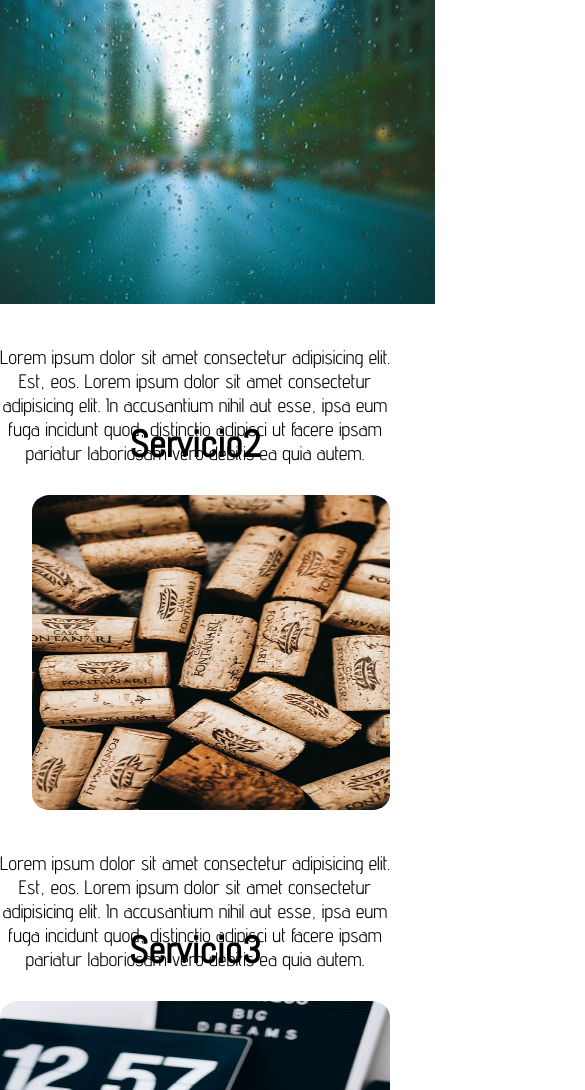
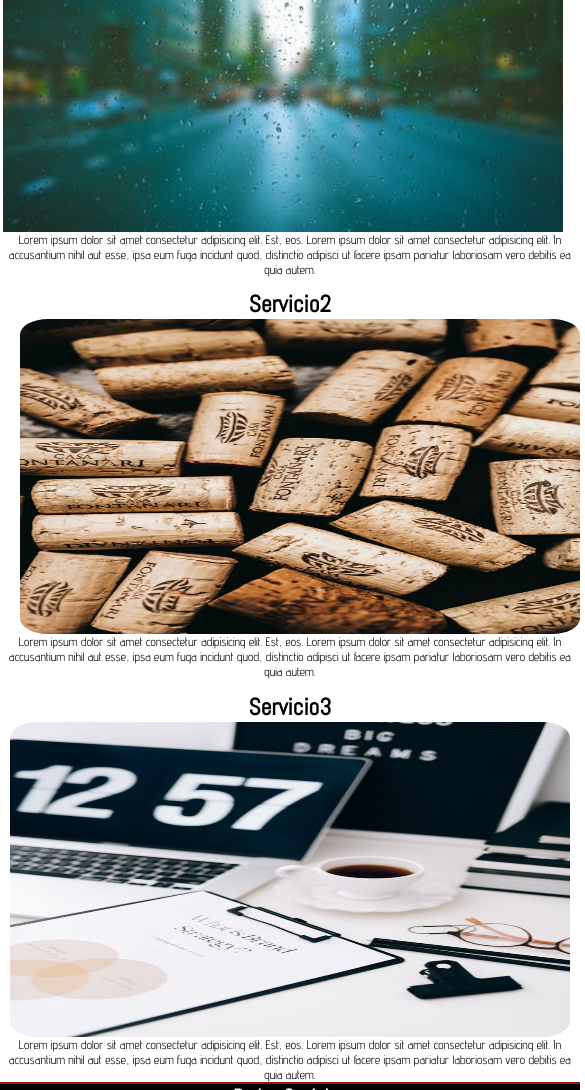
Before and after one commit to maudena/webPulsoCoder, a plain HTML site: page Servicios.html in a window 390 px wide. Shown: the part 399-1489 px from the top of the page, 585 px wide, since content can reach past the window. Drawn offline with Linux system fonts and the light colour scheme.

Commit message:
serviciosResponsive inicial

```diff
--- a/Servicios.html
+++ b/Servicios.html
@@ -36,42 +36,40 @@
           </nav>
     </header>
 
+            <div class="titleServicios">
+                <h1>S E R V I C I O S</h1>
+            </div>
 
-            <h1 class="titleServicios">S E R V I C I O S</h1>
-
-
+            <div class="serv1">
                 <h2 class="subServicio1">Servicio1</h2>
 
 
+                <div class="imgServicios1">
+                    <img width="560" height="315" src="imagenes/pexels-photo-531880.jpeg" alt="">
+                </div>
                 <div class="textServicio1">
                     <p>Lorem ipsum dolor sit amet consectetur adipisicing elit. Est, eos. Lorem ipsum dolor sit amet consectetur adipisicing elit. In accusantium nihil aut esse, ipsa eum fuga incidunt quod, distinctio adipisci ut facere ipsam pariatur laboriosam vero debitis ea quia autem.</p>
                 </div>
-                <div class="imgServicios1">
-                    <img width="560" height="315" src="imagenes/pexels-photo-531880.jpeg" alt="">
-                </div>
-
-
+            </div>
+            <div class="serv2">
                 <h2 class="subServicio2">Servicio2</h2>
 
-
-
+                <div class="imgServicios2">
+                    <img width="560" height="315" class="imgServicios2" src="imagenes/pexels-photo-5359802.jpeg" alt="">
+                </div>
                 <div class="textServicio2">
                     <p>Lorem ipsum dolor sit amet consectetur adipisicing elit. Est, eos. Lorem ipsum dolor sit amet consectetur adipisicing elit. In accusantium nihil aut esse, ipsa eum fuga incidunt quod, distinctio adipisci ut facere ipsam pariatur laboriosam vero debitis ea quia autem.</p>
                 </div>
-                <div class="imgServicios2">
-                    <img width="560" height="315" class="imgServicios2" src="imagenes/pexels-photo-5359802.jpeg" alt="">
-                </div>
-
-
+            </div>
+            <div class="serv3">
                 <h2 class="subServicio3">Servicio3</h2>
 
-
-                <div class="textServicio3">
-                    <p>Lorem ipsum dolor sit amet consectetur adipisicing elit. Est, eos. Lorem ipsum dolor sit amet consectetur adipisicing elit. In accusantium nihil aut esse, ipsa eum fuga incidunt quod, distinctio adipisci ut facere ipsam pariatur laboriosam vero debitis ea quia autem.</p>
-                </div>
                 <div class="imgServicios3">
                     <img width="560" height="315" class="imgServicios3" src="imagenes/pexels-photo-7818219.jpeg" alt="">
                </div>
+               <div class="textServicio3">
+                <p>Lorem ipsum dolor sit amet consectetur adipisicing elit. Est, eos. Lorem ipsum dolor sit amet consectetur adipisicing elit. In accusantium nihil aut esse, ipsa eum fuga incidunt quod, distinctio adipisci ut facere ipsam pariatur laboriosam vero debitis ea quia autem.</p>
+            </div>
 
 
 
--- a/css/style.css
+++ b/css/style.css
@@ -252,22 +252,26 @@ html{
 /*            <---------------S E R V I C I O S--------------->             */
 
 .servContainer{
-
-    display: grid;
-    grid-template-columns: repeat(4, 1fr);
-    grid-template-rows: 40em 10em 10em 55em 10em 55em 10em 55em 25em;
-    gap: 2em;
     min-height: 100%;
     min-width: 100%;
+    display: grid;
+    grid-template-areas:
+    "header header header header"
+    "title title title title"
+    "serv1 serv1 serv1 serv1"
+    "serv2 serv2 serv2 serv2"
+    "serv3 serv3 serv3 serv3"
+    "footer footer footer footer"
+    ;
+    gap: 2em;
+
 }
-.header{
-    grid-column: 1/5;
-    grid-row: 1/2;
+header{
+    grid-area: header;
 }
 
 .titleServicios{
-    grid-column: 2/4;
-    grid-row: 2/3;
+    grid-area: title;
     display: flex;
     font-size: 10em;
     font-family: 'Open Sans Condensed', sans-serif;
@@ -275,9 +279,10 @@ html{
     justify-content: center;
     text-align: center;
 }
+.serv1{
+    grid-area: serv1;
+}
 .subServicio1{
-    grid-column: 2/4;
-    grid-row: 3/4;
     display: flex;
     justify-content: center;
     font-family: 'Abel', sans-serif;
@@ -286,66 +291,62 @@ html{
 }
 .imgServicios1{
     display: flex;
-    grid-column: 3/5;
-    grid-row: 4/5;
     margin-right: 6em;
     border-radius: 5%;
     justify-content: center;
 }
 .textServicio1{
-    grid-column: 1/3;
-    grid-row: 4/5;
+
     font-family: 'Advent Pro', sans-serif;
     font-size: 5em;
     display: flex;
     justify-content: center;
     text-align: center;
 }
+.serv2{
+    grid-area: serv2;
+}
 
 .subServicio2{
-    grid-column: 2/4;
-    grid-row: 5/6;
+
     display: flex;
     justify-content: center;
     font-family: 'Abel', sans-serif;
     font-size: 6em;
 }
 .imgServicios2{
-    grid-column: 1/3;
-    grid-row: 6/7;
+
     display: flex;
     margin-left: 5em;
     border-radius: 5%;
     justify-content: center;
 }
 .textServicio2{
-    grid-column: 3/5;
-    grid-row: 6/7;
+
     font-family: 'Advent Pro', sans-serif;
     font-size: 5em;
     display: flex;
     justify-content: center;
     text-align: center;
 }
+.serv3{
+    grid-area: serv3;
+}
 
 .subServicio3{
-    grid-column: 2/4;
-    grid-row: 7/8;
-    display: flex;
+
+    display: flex ;
     justify-content: center;
     font-family: 'Abel', sans-serif;
     font-size: 6em;
 }
 .imgServicios3{
-    grid-column: 3/5;
-    grid-row: 8/9;
+
     display: flex;
     border-radius: 5%;
     justify-content: center;
 }
 .textServicio3{
-    grid-column: 1/3;
-    grid-row: 8/9;
     font-family: 'Advent Pro', sans-serif;
     font-size: 5em;
     display: flex;
@@ -414,62 +415,63 @@ html{
         "footer footer";
 
     }
-
-
     .servContainer{
             width: 100%;
-            grid-template-columns: 100%;
-            grid-template-rows: 34em 12em 10em 55em 10em 10em 55em 10em 10em 55em 10em 21em;
+            grid-template-areas:
+            "header"
+            "title"
+            "serv1"
+            "serv2"
+            "serv3"
+            "footer"
+            ;
+
         }
         .titleServicios{
-            grid-column: 1/2;
-            grid-row: 2/3;
+            grid-area: title;
         }
-        .subServicio1{
-            grid-column: 1/2;
-            grid-row: 3/4;
+        .serv1{
+            grid-area: serv1;
+            display: flex;
+            flex-direction: column;
+            flex-wrap: wrap;
         }
-        .imgServicios1{
-            grid-column: 1/2;
-            grid-row: 4/5;
+
+        .serv2{
+            grid-area: serv2;
+
         }
-        .textServicio1{
-            grid-column: 1/2;
-            grid-row: 5/6;
+        .serv3{
+            grid-area: serv3;
         }
+
         .subServicio2{
-            grid-column: 1/2;
-            grid-row: 6/7;
+
         }
         .imgServicios2{
-            grid-column: 1/2;
-            grid-row: 7/8;
+
 
         }
         .textServicio2{
-            grid-column: 1/2;
-            grid-row: 8/9;
+
 
         }
 
         .subServicio3{
-            grid-column: 1/2;
-            grid-row: 9/10;
+
 
         }
         .imgServicios3{
-            grid-column: 1/2;
-            grid-row: 10/11;
+
 
         }
         .textServicio3{
-            grid-column: 1/2;
-            grid-row: 11/12;
+
 
 
         }
         .foot{
-            grid-row: 12/13 ;
+            grid-area: footer;
         }
 
 }
```
